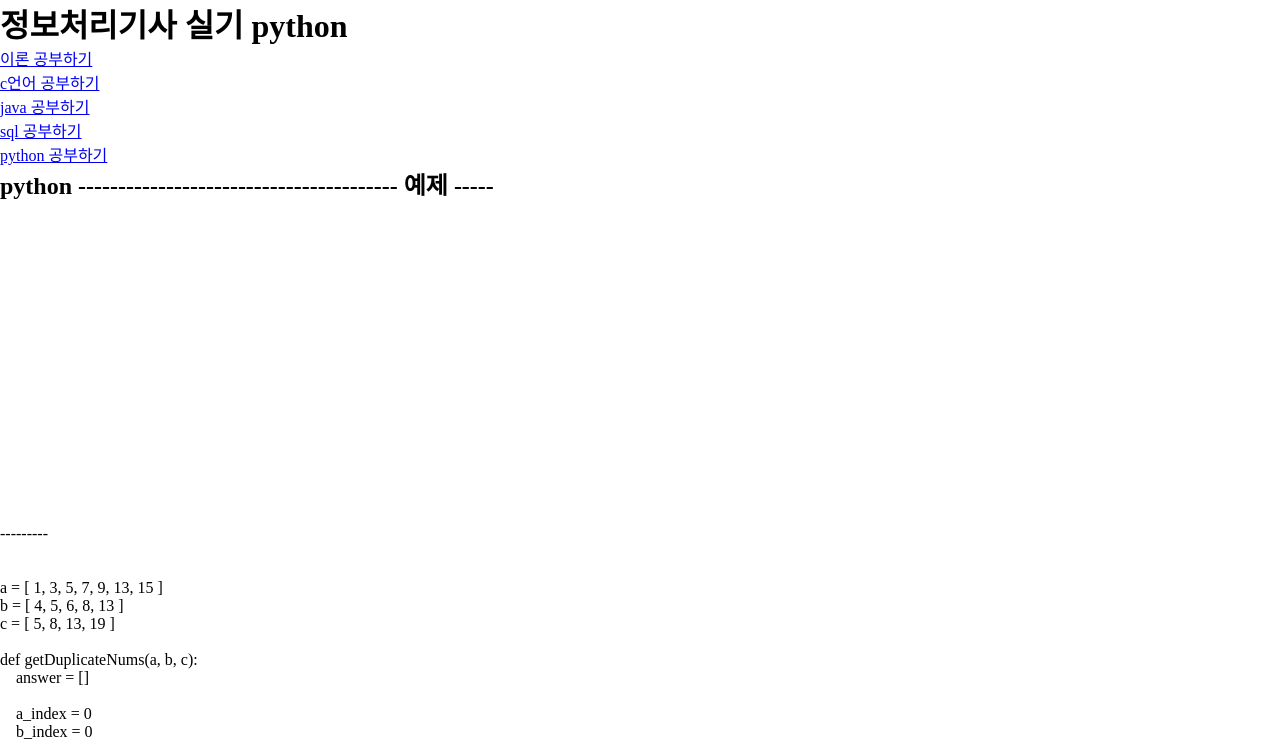
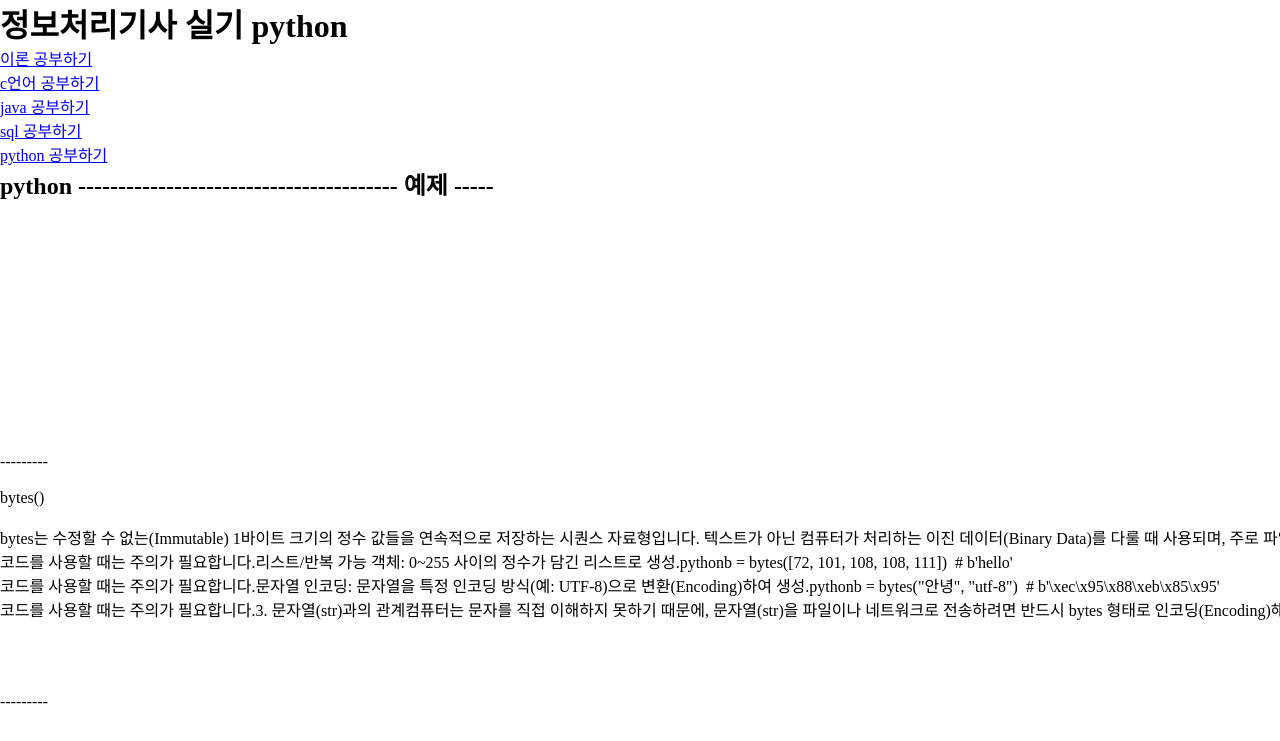
Before and after one commit to groomigroom/Engineer_Information_Processing_Practical_Exam, a plain HTML site: page python.html in a window 1280 px wide. Shown: the top 741 px of the page. Drawn offline with Linux system fonts and the light colour scheme; a web font is replaced by a local one.

Commit message:
Update python.html

```diff
--- a/python.html
+++ b/python.html
@@ -42,6 +42,14 @@
 
 
 
+---------
+
+bytes()
+
+bytes는 수정할 수 없는(Immutable) 1바이트 크기의 정수 값들을 연속적으로 저장하는 시퀀스 자료형입니다. 텍스트가 아닌 컴퓨터가 처리하는 이진 데이터(Binary Data)를 다룰 때 사용되며, 주로 파일 읽기/쓰기(wb, rb 모드)나 네트워크 통신에 활용됩니다.파이썬에서 bytes의 핵심적인 특징은 다음과 같습니다.1. 주요 특징불변(Immutable): 한 번 생성되면 내부의 값을 변경할 수 없습니다. 값을 수정해야 할 경우, 변경 가능한 bytearray() 자료형을 사용해야 합니다.값의 범위: 0부터 255까지(16진수 0x00~0xFF)의 정수 값만 저장할 수 있습니다.표기법: 문자열 앞에 b를 붙여서 바이트 리터럴로 표현합니다 (예: b'hello').2. bytes() 객체 생성 방법bytes() 함수 또는 리터럴을 통해 다양한 방식으로 생성할 수 있습니다:길이 지정: 지정된 길이만큼 0으로 채워진 바이트 객체를 생성.pythonb = bytes(5)  # b'\x00\x00\x00\x00\x00'
+코드를 사용할 때는 주의가 필요합니다.리스트/반복 가능 객체: 0~255 사이의 정수가 담긴 리스트로 생성.pythonb = bytes([72, 101, 108, 108, 111])  # b'hello'
+코드를 사용할 때는 주의가 필요합니다.문자열 인코딩: 문자열을 특정 인코딩 방식(예: UTF-8)으로 변환(Encoding)하여 생성.pythonb = bytes("안녕", "utf-8")  # b'\xec\x95\x88\xeb\x85\x95'
+코드를 사용할 때는 주의가 필요합니다.3. 문자열(str)과의 관계컴퓨터는 문자를 직접 이해하지 못하기 때문에, 문자열(str)을 파일이나 네트워크로 전송하려면 반드시 bytes 형태로 인코딩(Encoding)해야 합니다. 반대로 읽어올 때는 문자열 형태로 디코딩(Decoding)해야 사람이 읽을 수 있습니다.str.encode('utf-8') : 문자열 → 바이트bytes.decode('utf-8') : 바이트 → 문자열관련하여 특정 데이터 인코딩이나 파일 처리 방법에 대해 더 알고 싶으시다면, 편하게 말씀해 주세요. 구체적인 예제나 코드를 제공해 드릴 수 있습니다.
 
 
 
```
